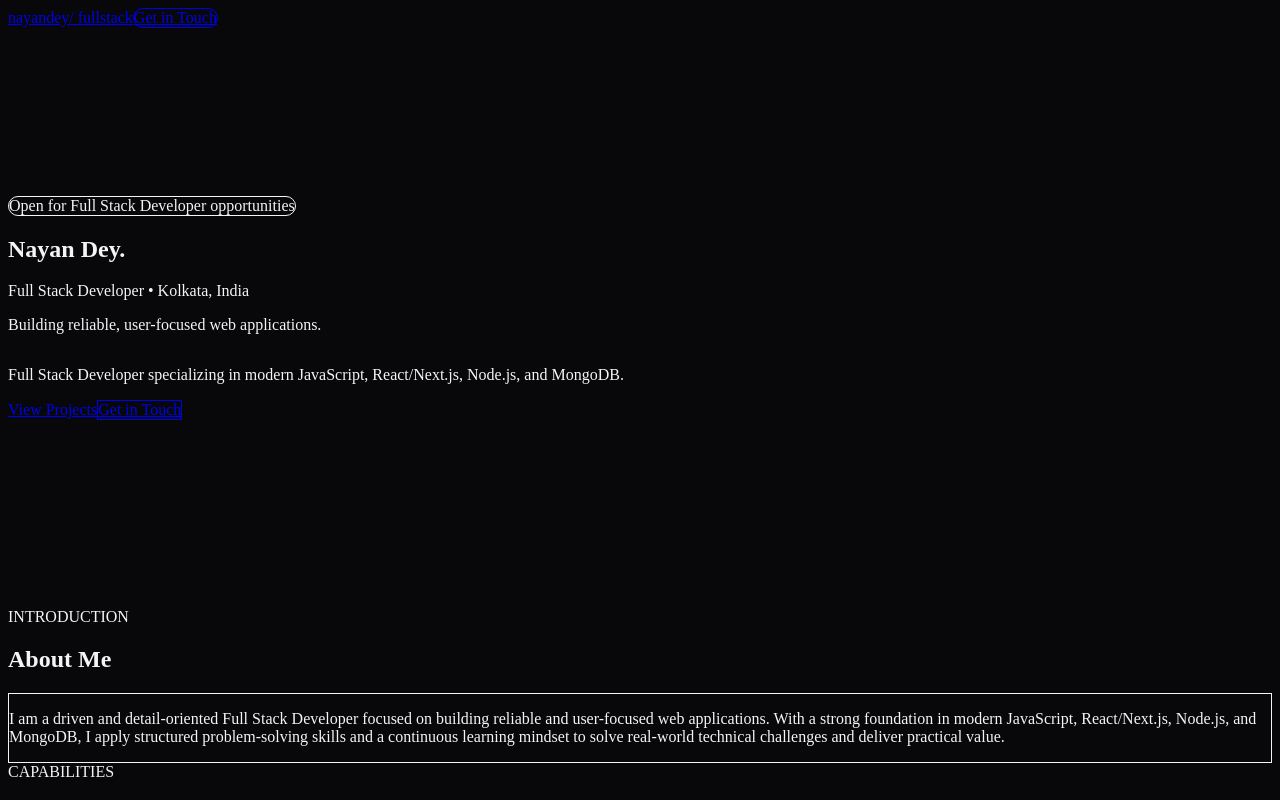
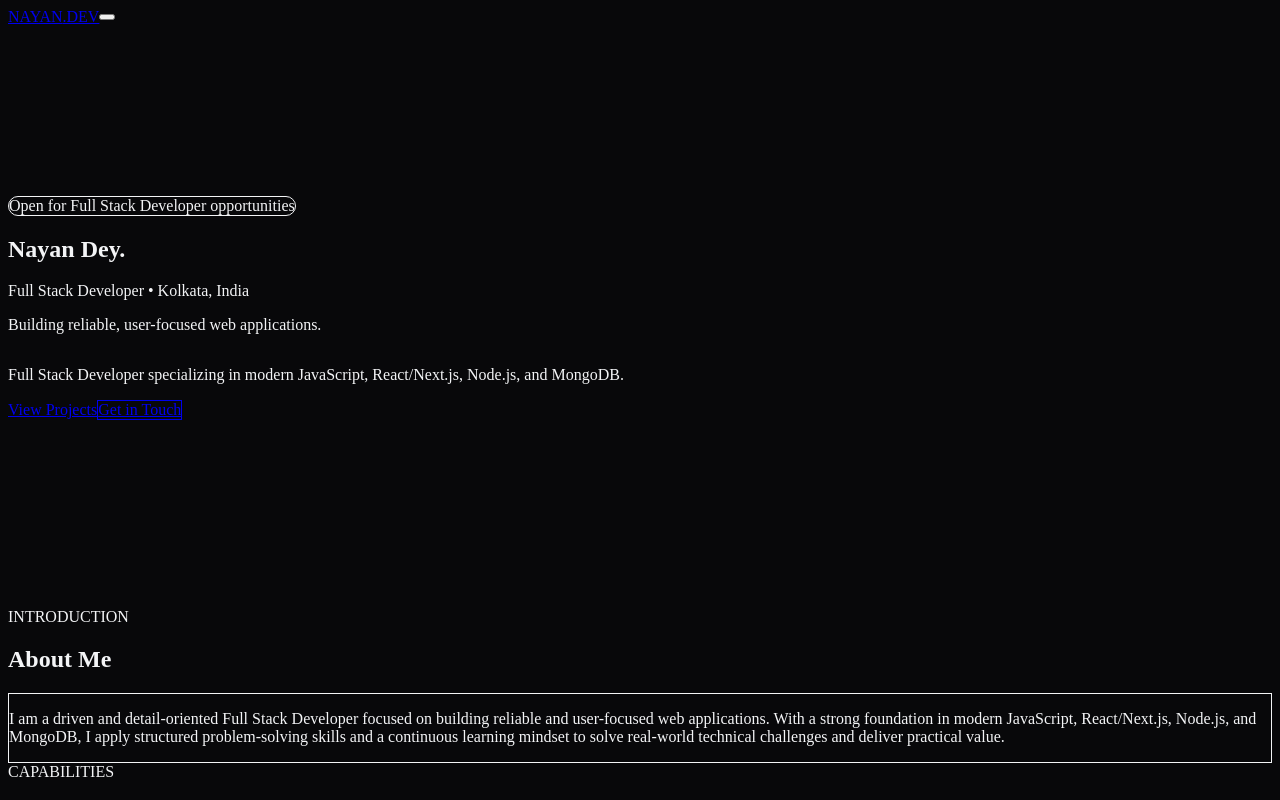
Before and after one commit to nayan12dey/nayan-dey-portfolio, a Next.js app: page / in a window 1280 px wide. Shown: the top 800 px of the page. Built offline with nearby package versions, Linux system fonts and the light colour scheme.

Commit message:
` feat: add sticky animated navbar with Framer Motion

```diff
--- a/components/navigation/Navbar.tsx
+++ b/components/navigation/Navbar.tsx
@@ -1,66 +1,178 @@
 'use client';
 
 import { useState, useEffect } from 'react';
-import { motion, useScroll } from 'framer-motion';
+import { motion, AnimatePresence, useScroll } from 'framer-motion';
 import { PORTFOLIO_DATA } from '@/data/portfolioData';
 
 const NAV_ITEMS = [
   { label: 'About', href: '#about' },
   { label: 'Skills', href: '#skills' },
   { label: 'Projects', href: '#projects' },
-  { label: 'Education', href: '#education' },
+  { label: 'Experience', href: '#education' }, // Mapped to background/education or experience
   { label: 'Contact', href: '#contact' },
 ];
 
 export const Navbar = () => {
   const [scrolled, setScrolled] = useState(false);
+  const [activeSection, setActiveSection] = useState('about');
+  const [mobileMenuOpen, setMobileMenuOpen] = useState(false);
   const { scrollY } = useScroll();
 
+  // Handle scroll events for glassmorphism background transition
   useEffect(() => {
     return scrollY.on('change', (latest) => {
-      setScrolled(latest > 40);
+      setScrolled(latest > 30);
     });
   }, [scrollY]);
 
+  // Track active section on scroll
+  useEffect(() => {
+    const handleScroll = () => {
+      const sections = NAV_ITEMS.map((item) => item.href.substring(1));
+      const scrollPosition = window.scrollY + 120;
+
+      for (let i = sections.length - 1; i >= 0; i--) {
+        const section = document.getElementById(sections[i]);
+        if (section && section.offsetTop <= scrollPosition) {
+          setActiveSection(sections[i]);
+          break;
+        }
+      }
+    };
+
+    window.addEventListener('scroll', handleScroll, { passive: true });
+    return () => window.removeEventListener('scroll', handleScroll);
+  }, []);
+
   return (
+    <>
       <motion.header
         initial={{ y: -100, opacity: 0 }}
         animate={{ y: 0, opacity: 1 }}
-      transition={{ duration: 0.5, ease: [0.16, 1, 0.3, 1] }}
+        transition={{ duration: 0.6, ease: [0.16, 1, 0.3, 1] }}
         className={`fixed top-0 left-0 right-0 z-50 transition-all duration-300 ${scrolled
-          ? 'bg-background/80 backdrop-blur-md border-b border-border-subtle py-3 shadow-2xl'
-          : 'bg-transparent py-5'
+            ? 'bg-background/80 backdrop-blur-md border-b border-border-subtle py-3.5 shadow-card'
+            : 'bg-transparent py-6'
           }`}
       >
         <div className="max-w-6xl mx-auto px-4 sm:px-6 lg:px-8 flex items-center justify-between">
+          {/* Brand Logo */}
           <a
             href="#"
-          className="group flex items-center space-x-2 font-mono text-sm tracking-tight text-gray-200 hover:text-white transition-colors"
+            className="group flex items-center space-x-2 font-mono text-xs tracking-wider uppercase text-content-primary hover:text-white transition-colors"
           >
-          <span className="h-2.5 w-2.5 rounded-full bg-indigo-500 group-hover:scale-125 transition-transform" />
-          <span className="font-bold">{PORTFOLIO_DATA.personal.name.toLowerCase().replace(' ', '')}</span>
-          <span className="text-gray-500 text-xs">/ fullstack</span>
+            <span className="h-2 w-2 rounded-full bg-accent group-hover:scale-125 transition-transform duration-200" />
+            <span className="font-bold tracking-widest text-content-primary">
+              NAYAN<span className="text-accent">.DEV</span>
+            </span>
           </a>
 
-        <nav className="hidden md:flex items-center space-x-8">
-          {NAV_ITEMS.map((item) => (
+          {/* Desktop Navigation Links with Animated Pill Indicator */}
+          <nav className="hidden md:flex items-center space-x-1 bg-surface/50 border border-border-subtle/60 p-1 rounded-full backdrop-blur-sm">
+            {NAV_ITEMS.map((item) => {
+              const isActive = activeSection === item.href.substring(1);
+              return (
                 <a
                   key={item.label}
                   href={item.href}
-              className="text-xs font-mono uppercase tracking-wider text-gray-400 hover:text-indigo-400 transition-colors"
+                  className={`relative px-4 py-1.5 text-xs font-mono tracking-wide transition-colors duration-200 ${isActive
+                      ? 'text-content-primary font-medium'
+                      : 'text-content-secondary hover:text-content-primary'
+                    }`}
                 >
+                  {isActive && (
+                    <motion.div
+                      layoutId="activePill"
+                      className="absolute inset-0 bg-surface-elevated border border-border rounded-full -z-10 shadow-subtle"
+                      transition={{ type: 'spring', stiffness: 380, damping: 30 }}
+                    />
+                  )}
                   {item.label}
                 </a>
-          ))}
+              );
+            })}
           </nav>
 
+          {/* Resume CTA & Mobile Toggle */}
+          <div className="flex items-center space-x-3">
             <a
-          href="#contact"
-          className="inline-flex items-center px-4 py-1.5 text-xs font-mono text-gray-200 bg-surface border border-border-subtle rounded-full hover:border-indigo-500/50 hover:text-white transition-all"
+              href="/resume.pdf"
+              target="_blank"
+              rel="noopener noreferrer"
+              className="hidden sm:inline-flex items-center px-4 py-1.5 text-xs font-mono text-content-primary bg-surface border border-border-subtle rounded-lg hover:border-accent/40 hover:bg-surface-elevated transition-all duration-200 shadow-subtle"
             >
-          <span>Get in Touch</span>
+              <span>Resume</span>
+              <span className="ml-1 text-content-tertiary">↗</span>
+            </a>
+
+            {/* Mobile Menu Button */}
+            <button
+              onClick={() => setMobileMenuOpen(!mobileMenuOpen)}
+              className="md:hidden p-2 text-content-secondary hover:text-content-primary focus:outline-none"
+              aria-label="Toggle navigation menu"
+            >
+              <div className="w-5 h-4 flex flex-col justify-between">
+                <span
+                  className={`h-0.5 w-full bg-current transform transition-transform duration-200 ${mobileMenuOpen ? 'rotate-45 translate-y-1.5' : ''
+                    }`}
+                />
+                <span
+                  className={`h-0.5 w-full bg-current transition-opacity duration-200 ${mobileMenuOpen ? 'opacity-0' : 'opacity-100'
+                    }`}
+                />
+                <span
+                  className={`h-0.5 w-full bg-current transform transition-transform duration-200 ${mobileMenuOpen ? '-rotate-45 -translate-y-1.5' : ''
+                    }`}
+                />
+              </div>
+            </button>
+          </div>
+        </div>
+      </motion.header>
+
+      {/* Mobile Drawer Navigation */}
+      <AnimatePresence>
+        {mobileMenuOpen && (
+          <motion.div
+            initial={{ opacity: 0, y: -10 }}
+            animate={{ opacity: 1, y: 0 }}
+            exit={{ opacity: 0, y: -10 }}
+            transition={{ duration: 0.2, ease: 'easeOut' }}
+            className="fixed inset-x-0 top-[60px] z-40 bg-background/95 backdrop-blur-xl border-b border-border-subtle p-6 md:hidden shadow-elevated"
+          >
+            <nav className="flex flex-col space-y-4">
+              {NAV_ITEMS.map((item) => {
+                const isActive = activeSection === item.href.substring(1);
+                return (
+                  <a
+                    key={item.label}
+                    href={item.href}
+                    onClick={() => setMobileMenuOpen(false)}
+                    className={`flex items-center justify-between text-sm font-mono py-2 border-b border-border-subtle/40 ${isActive
+                        ? 'text-accent font-semibold'
+                        : 'text-content-secondary hover:text-content-primary'
+                      }`}
+                  >
+                    <span>{item.label}</span>
+                    {isActive && <span className="h-1.5 w-1.5 rounded-full bg-accent" />}
+                  </a>
+                );
+              })}
+              <div className="pt-2">
+                <a
+                  href="/resume.pdf"
+                  target="_blank"
+                  rel="noopener noreferrer"
+                  className="flex items-center justify-center w-full py-2.5 text-xs font-mono text-content-primary bg-surface border border-border-subtle rounded-lg hover:border-accent/40 transition-colors"
+                >
+                  <span>Download Resume</span>
+                  <span className="ml-1 text-content-tertiary">↗</span>
                 </a>
               </div>
-    </motion.header>
+            </nav>
+          </motion.div>
+        )}
+      </AnimatePresence>
+    </>
   );
 };
```
Lines whose indentation alone changed are shown as unchanged.
